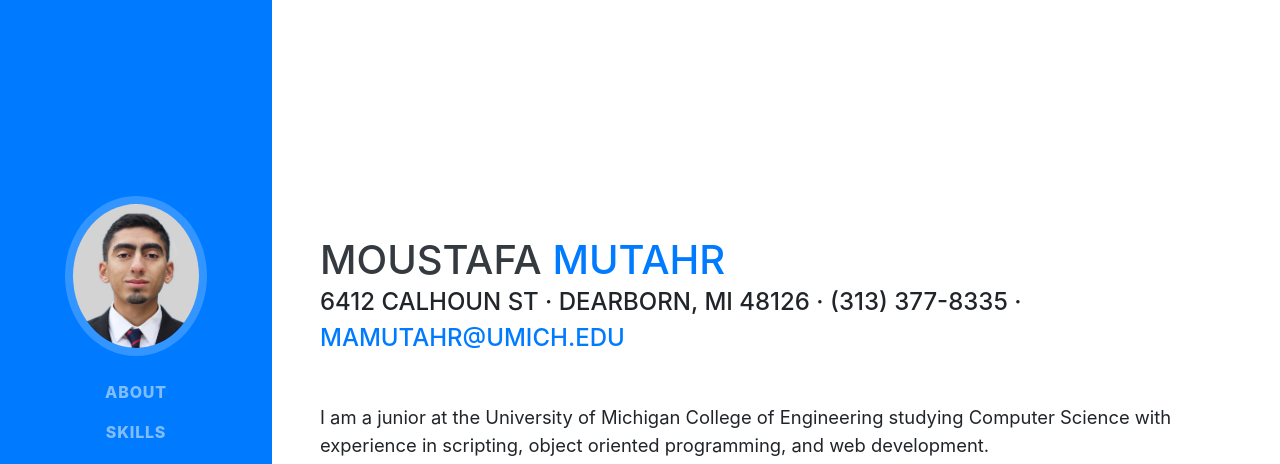
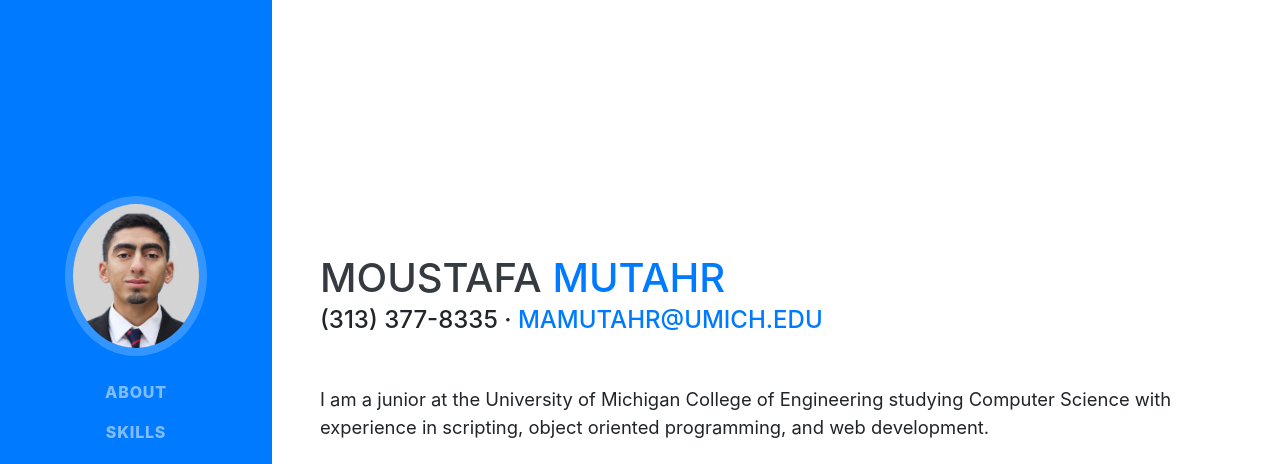
Before and after one commit to mamutahr/my_portfolio, a website with bundled scripts: page index.html in a window 1280 px wide. Shown: the top 464 px of the page. Built offline with nearby package versions, Linux system fonts and the light colour scheme; a web font is replaced by a local one.

Commit message:
small header change

```diff
--- a/index.html
+++ b/index.html
@@ -66,7 +66,7 @@
         <h1 class="mb-0">Moustafa
           <span class="text-primary">Mutahr</span>
         </h1>
-        <div class="subheading mb-5">6412 Calhoun St · Dearborn, MI 48126 · (313) 377-8335 ·
+        <div class="subheading mb-5">(313) 377-8335 ·
           <a href="mailto:mamutahr@umich.edu">mamutahr@umich.edu</a>
         </div>
         <p class="lead mb-5">I am a junior at the University of Michigan College of Engineering studying Computer Science with experience in scripting, object oriented programming, and web development. </p>
```
